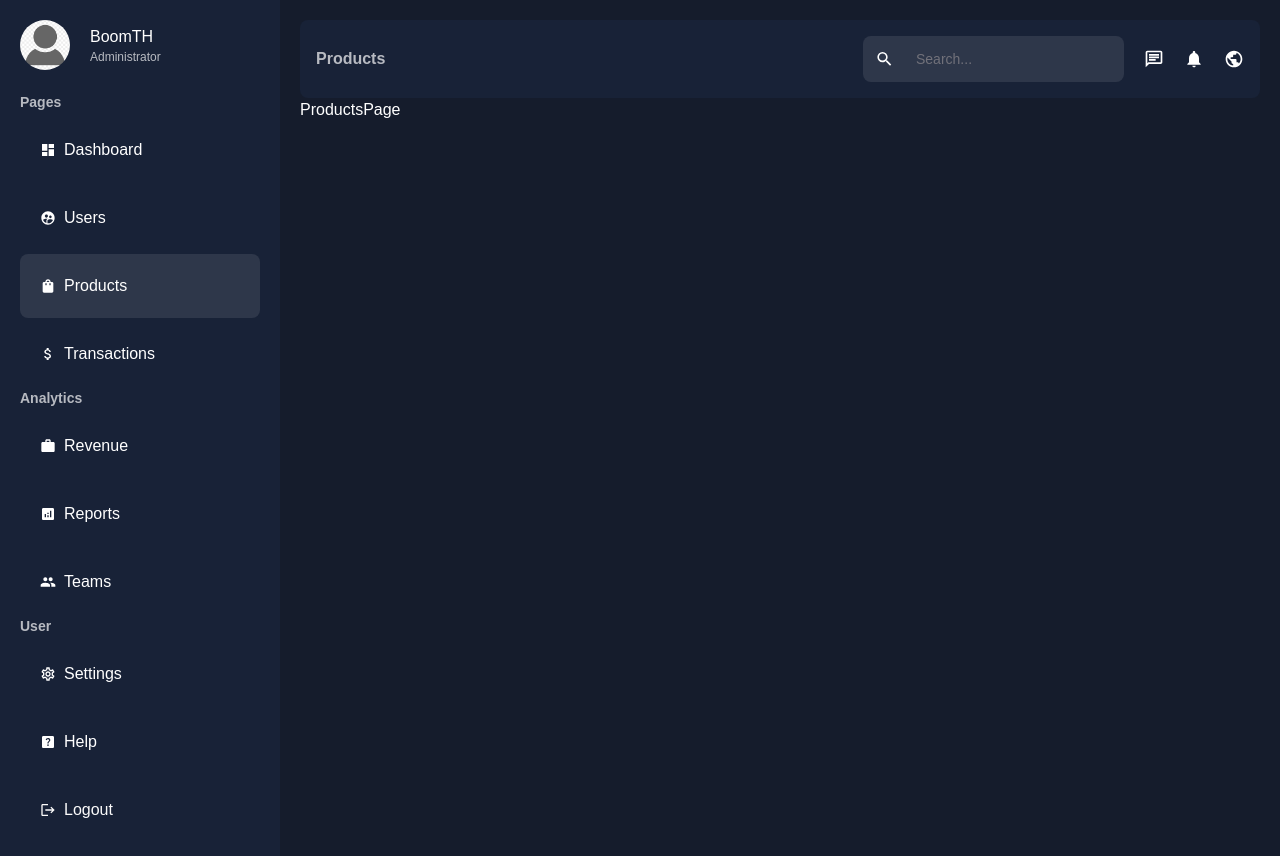
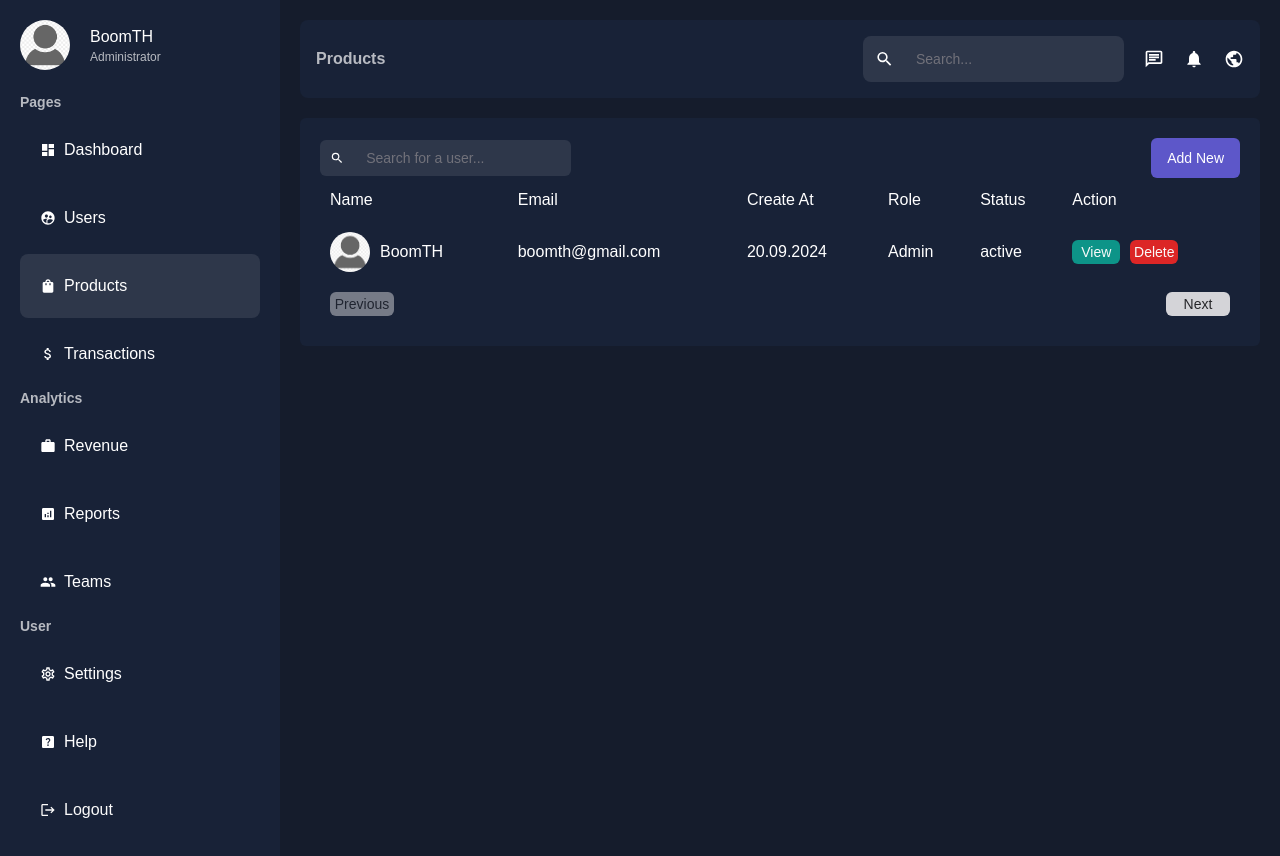
Before and after one commit to BoomTHDev/admin-dashboard-template-boomth, a Next.js app: page /dashboard/products in a window 1280 px wide. Shown: the top 856 px of the page. Built offline with nearby package versions, Linux system fonts and the light colour scheme.

Commit message:
user page ui success

```diff
--- a/app/dashboard/products/page.tsx
+++ b/app/dashboard/products/page.tsx
@@ -1,9 +1,58 @@
+import Search from '@/components/dashboard/search/Search'
+import { Button } from '@/components/ui/button'
 import React from 'react'
+import Link from 'next/link'
+import Image from 'next/image'
+import Pagination from '@/components/dashboard/pagination/Pagination'
 
 type Props = {}
 
 export default function ProductsPage({}: Props) {
   return (
-    <div>ProductsPage</div>
+    <div className='bg-[#182237] p-5 rounded-md mt-5'>
+
+      <div className='flex items-center justify-between'>
+        <Search placeholder='Search for a user...' />
+        <Link href='/dashboard/users/add'>
+          <Button className='bg-[#5d57c9] hover:bg-[#3e3b8b] text-white'>Add New</Button>
+        </Link>
+      </div>
+
+      <table className='w-full'>
+        <thead>
+          <tr>
+            <td className='p-2.5'>Name</td>
+            <td className='p-2.5'>Email</td>
+            <td className='p-2.5'>Create At</td>
+            <td className='p-2.5'>Role</td>
+            <td className='p-2.5'>Status</td>
+            <td className='p-2.5'>Action</td>
+          </tr>
+        </thead>
+        <tbody>
+          <tr>
+            <td className='p-2.5'>
+              <div className='flex gap-2.5 items-center'>
+                <Image src='/noavatar.png' alt='' width={40} height={40} className='object-cover rounded-full' />
+                BoomTH
+              </div>
+            </td>
+            <td className='p-2.5'>boomth@gmail.com</td>
+            <td className='p-2.5'>20.09.2024</td>
+            <td className='p-2.5'>Admin</td>
+            <td className='p-2.5'>active</td>
+            <td className='p-2.5'>
+              <div className='flex items-center gap-2.5'>
+                <Link href=''>
+                  <Button className="h-6 w-12 rounded-md bg-teal-600 hover:bg-teal-800">View</Button>
+                </Link>
+                <Button className="h-6 w-12 rounded-md bg-red-600 hover:bg-red-800">Delete</Button>
+              </div>
+            </td>
+          </tr>
+        </tbody>
+      </table>
+      <Pagination />
+    </div>
   )
 }
--- a/app/dashboard/users/page.tsx
+++ b/app/dashboard/users/page.tsx
@@ -1,7 +1,9 @@
 import Search from '@/components/dashboard/search/Search'
 import { Button } from '@/components/ui/button'
 import React from 'react'
-import Link from 'next/link';
+import Link from 'next/link'
+import Image from 'next/image'
+import Pagination from '@/components/dashboard/pagination/Pagination'
 
 type Props = {}
 
@@ -12,14 +14,45 @@ export default function UsersPage({}: Props) {
       <div className='flex items-center justify-between'>
         <Search placeholder='Search for a user...' />
         <Link href='/dashboard/users/add'>
-          <Button className='bg-[#5d57c9] hover:bg-[#272463] text-white'>Add New</Button>
+          <Button className='bg-[#5d57c9] hover:bg-[#3e3b8b] text-white'>Add New</Button>
         </Link>
       </div>
 
-      <table>
-
+      <table className='w-full'>
+        <thead>
+          <tr>
+            <td className='p-2.5'>Name</td>
+            <td className='p-2.5'>Email</td>
+            <td className='p-2.5'>Create At</td>
+            <td className='p-2.5'>Role</td>
+            <td className='p-2.5'>Status</td>
+            <td className='p-2.5'>Action</td>
+          </tr>
+        </thead>
+        <tbody>
+          <tr>
+            <td className='p-2.5'>
+              <div className='flex gap-2.5 items-center'>
+                <Image src='/noavatar.png' alt='' width={40} height={40} className='object-cover rounded-full' />
+                BoomTH
+              </div>
+            </td>
+            <td className='p-2.5'>boomth@gmail.com</td>
+            <td className='p-2.5'>20.09.2024</td>
+            <td className='p-2.5'>Admin</td>
+            <td className='p-2.5'>active</td>
+            <td className='p-2.5'>
+              <div className='flex items-center gap-2.5'>
+                <Link href=''>
+                  <Button className="h-6 w-12 rounded-md bg-teal-600 hover:bg-teal-800">View</Button>
+                </Link>
+                <Button className="h-6 w-12 rounded-md bg-red-600 hover:bg-red-800">Delete</Button>
+              </div>
+            </td>
+          </tr>
+        </tbody>
       </table>
-
+      <Pagination />
     </div>
   )
 }
--- /dev/null
+++ b/components/dashboard/pagination/Pagination.tsx
@@ -0,0 +1,13 @@
+import { Button } from '@/components/ui/button'
+import React from 'react'
+
+type Props = {}
+
+export default function Pagination({}: Props) {
+  return (
+    <div className='p-2.5 flex justify-between'>
+        <Button className='h-6 w-16 disabled:cursor-not-allowed bg-zinc-300 hover:bg-zinc-400 text-zinc-800' disabled>Previous</Button>
+        <Button className='h-6 w-16 disabled:cursor-not-allowed bg-zinc-300 hover:bg-zinc-400 text-zinc-800'>Next</Button>
+    </div>
+  )
+}
```
